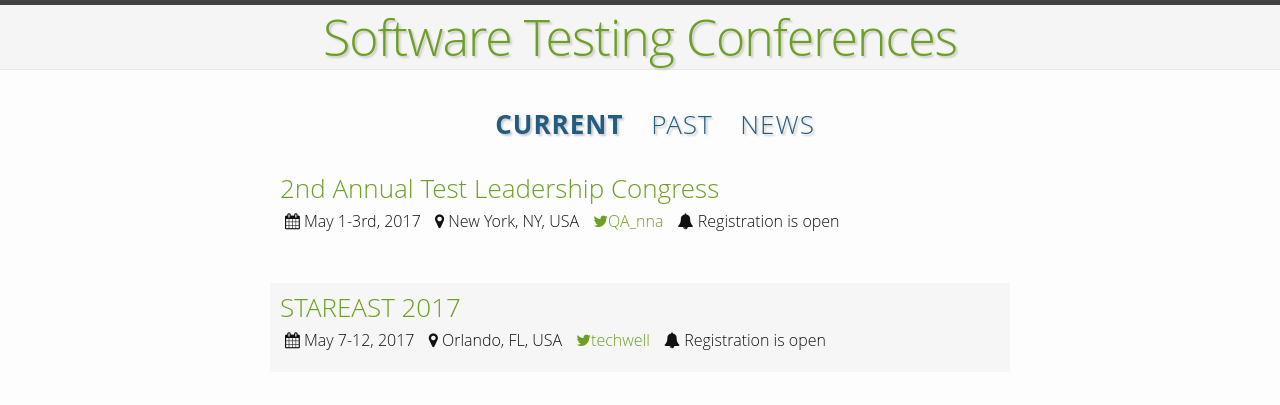
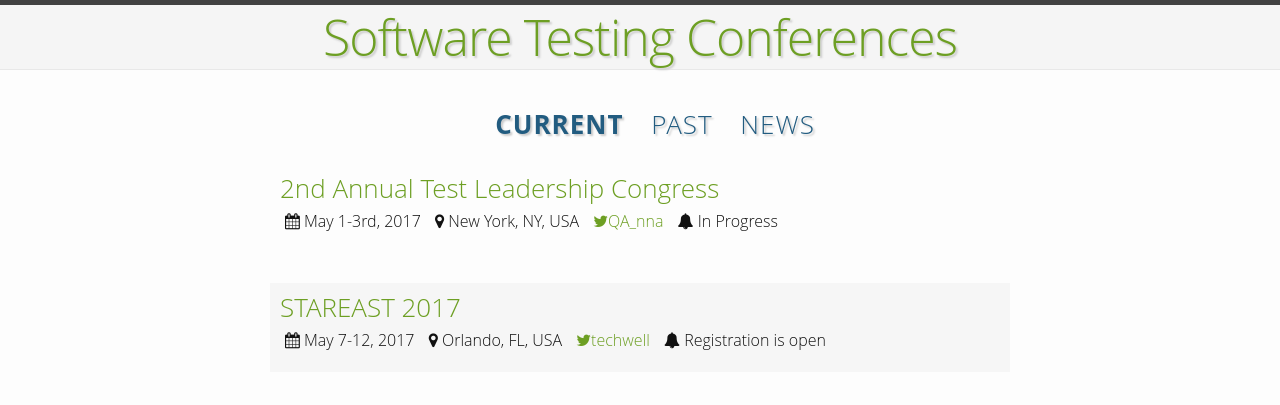
Before and after one commit to TestingConferences/testingconferences.github.io, a Jekyll site: the page built from index.html, in a window 1280 px wide and 900 px high. Shown: the top 405 px of the window. Built offline with Jekyll 4.4.1, drawn with Linux system fonts in a browser that asks for light colours.

Commit message:
Updated status on Annual Test Leadership Congress

```diff
--- a/_data/current.yml
+++ b/_data/current.yml
@@ -3,7 +3,7 @@
   dates: "May 1-3rd, 2017"
   url: http://testleadershipcongress-ny.com/
   twitter: QA_nna
-  status: Registration is open
+  status: In Progress
 
 - name: STAREAST 2017
   location: Orlando, FL, USA
```
